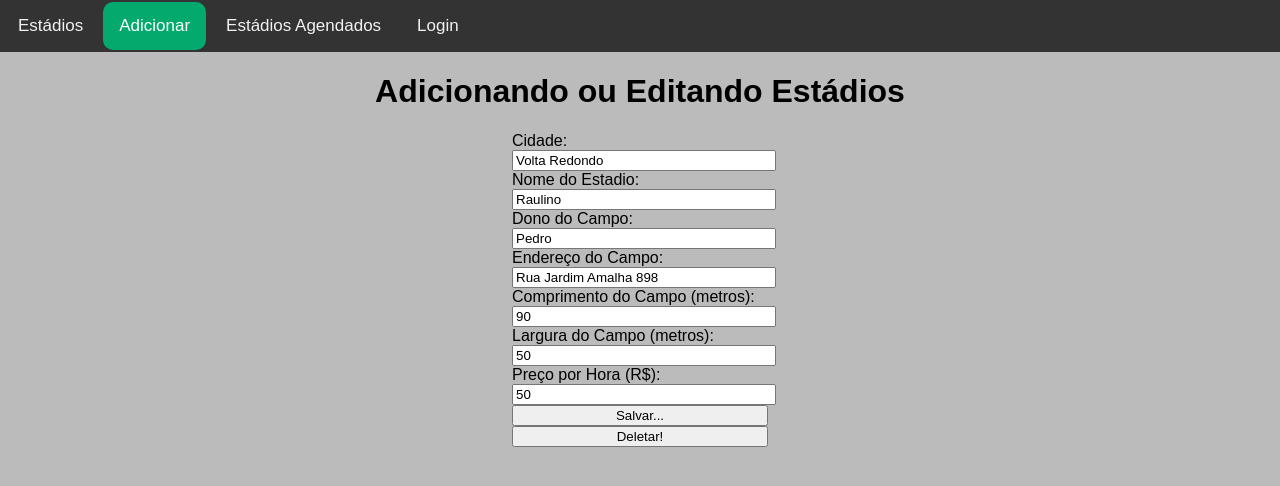
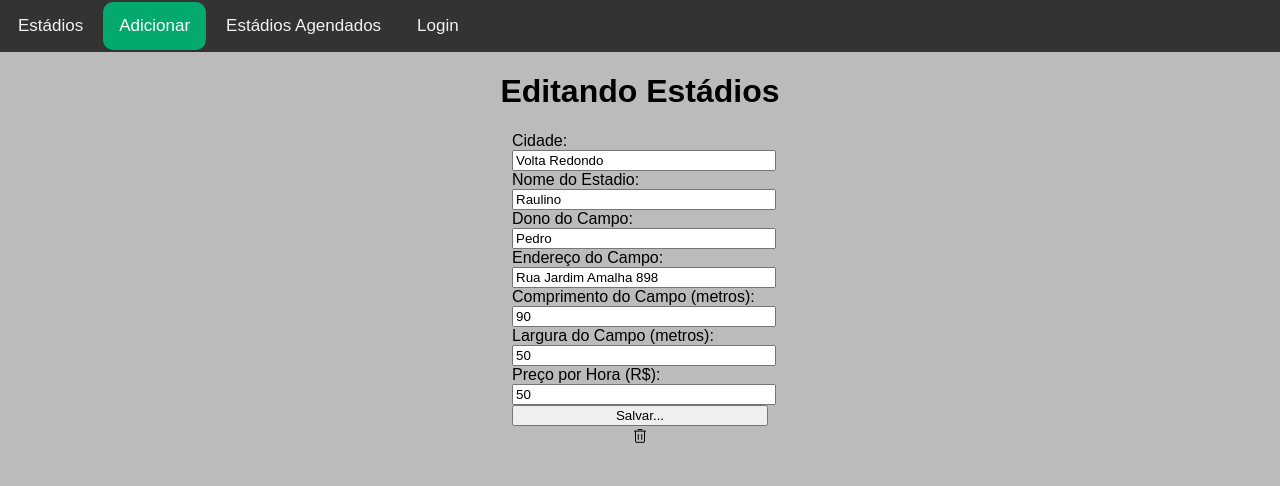
Before and after one commit to GabrielSoaresGomes/provaDMS, a Django app: page /atualizar/7 in a window 1280 px wide. Shown: the top 486 px of the page. Run offline with Django 3.2, Linux system fonts and the light colour scheme; data comes from the database, SQL or seed files in the repository.

Commit message:
fix: trocando a pasta de arquivos

```diff
--- a/aluguel/static/style.css
+++ b/aluguel/static/style.css
@@ -1,8 +1,7 @@
 body {
     margin: 0;
     background-color: #bbbbbb;
-    font-family: Arial;
-
+    font-family: Arial, serif;
 }
 
 h1 {
@@ -89,6 +88,10 @@ select {
     width: 101%;
 }
 
+.center {
+    text-align: center;
+}
+
 .agendado {
     font-size: 1.5em;
 }
@@ -108,3 +111,25 @@ select {
 .buttonDelete > button {
     margin: 4px;
 }
+
+.botaoEdit {
+    text-align: center;
+}
+
+.botaoDelete {
+    margin-top: 2px;
+    text-align: center;
+}
+
+.botaoDelete:hover {
+    cursor: pointer;
+}
+
+.cancelButton {
+    color: black;
+    text-decoration: none;
+}
+
+.cancelButton:hover {
+    color: blue;
+}
--- a/aluguel/templates/estadioDeleteConfirm.html
+++ b/aluguel/templates/estadioDeleteConfirm.html
@@ -17,7 +17,8 @@
         <h2>Você tem certeza que deseja remover o estádio {{ estadio.nomeEstadio }}?</h2>
         <button type="submit">Confirmar!!!</button>
     </form>
-        <h3><a href="../">Cancelar...</a></h3>
-
+    <div class="center">
+        <h3><a class="cancelButton" href="../">Cancelar...</a></h3>
+    </div>
 </body>
 </html>
--- a/aluguel/templates/estadioForm.html
+++ b/aluguel/templates/estadioForm.html
@@ -4,8 +4,11 @@
 {% block atual02 %} atual {% endblock %} <!--Para definir qual é o link aberto na navbar-->
 
 {% block content %}
-<h1>Adicionando ou Editando Estádios</h1>
-
+{% if editar == True %}
+<h1>Editando Estádios</h1>
+{% else %}
+<h1>Adicionando Estádios</h1>
+{% endif %}
     <form method="POST">
         {% csrf_token %}
 
@@ -13,7 +16,9 @@
 
         <button type="submit">Salvar...</button>
         {% if estadio %}
-        <button type="button" onclick="window.location.href=`{% url 'deletarEstadio' estadio.id %}`">Deletar!</button>
+        <div class="botaoDelete">
+            <img src="../static/img/excluir.png" onclick="window.location.href=`{% url 'deletarEstadio' estadio.id %}`" alt="Icone para deletar">
+        </div>
         {% endif %}
     </form>
 {% endblock %}
--- a/aluguel/templates/estadios.html
+++ b/aluguel/templates/estadios.html
@@ -18,8 +18,9 @@
                         <li>Comprimento: <i class="negrito">{{estadio.comprimentoCampo}}m</i></li>
                         <li>Largura: <i class="negrito">{{estadio.larguraCampo}}m</i></li>
                         <li>Preço por hora: <i class="negrito">R${{estadio.precoHora}}</i></li>
-                        <li><a href="{% url 'atualizarEstadio' estadio.id %}"><i class="negrito">Editar/Exluir
-                            Estádio</i></a></li>
+                        <div class="botaoEdit">
+                            <li><a href="{% url 'atualizarEstadio' estadio.id %}"><img src="../static/img/edit.png" alt="Imagem para editar."></a></li>
+                        </div>
                     </ul>
                 </div> <!--class conteudo-->
             </div> <!--class estadio-->
--- a/aluguel/views.py
+++ b/aluguel/views.py
@@ -33,13 +33,15 @@ def estadiosEscolhidos(request):
 
 
 def atualizarEstadio(request, id):
+    editar = False
     estadio = Estadio.objects.get(id=id)
     form = EstadioForm(request.POST or None, instance=estadio)
 
     if form.is_valid():
         form.save()
         return redirect('listaEstadios')
-    return render(request, "estadioForm.html", {"form": form, "estadio": estadio})
+    editar = True
+    return render(request, "estadioForm.html", {"form": form, "estadio": estadio, "editar": editar, })
 
 
 def atualizarEscolhido(request, id):
@@ -49,7 +51,7 @@ def atualizarEscolhido(request, id):
     if form.is_valid():
         form.save()
         return redirect('estadiosEscolhidos')
-    return render(request, "precoFinal.html", {"form": form, "alugado": alugado})
+    return render(request, "precoFinal.html", {"form": form, "alugado": alugado, })
 
 
 def deletarEstadio(request, id):
```
Also changed, not shown: aluguel/static/img/edit.png (added), aluguel/static/img/excluir.png (added), aluguel/static/img/salvar.png (added).
